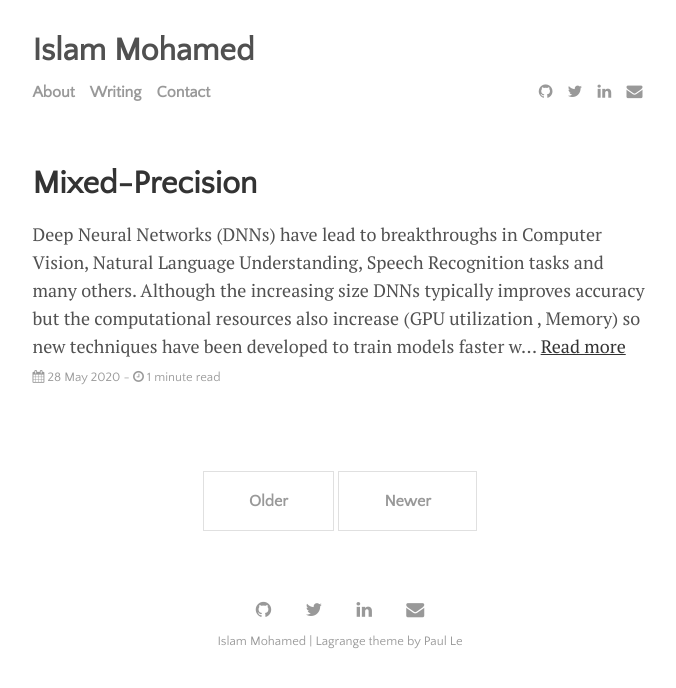
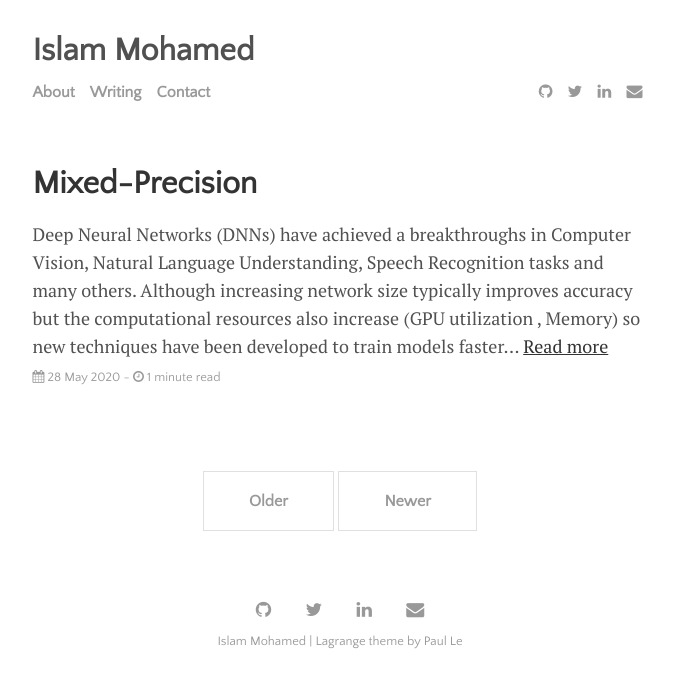
Before and after one commit to IslamMohamedMosaad/IslamMohamedMosaad.github.io, a Jekyll site: the page built from index.html, in a window 1280 px wide. Shown: the top 688 px of the page, without its empty margins (300-976 px from the left). Built offline with Jekyll 4.4.1, drawn with Linux system fonts in a browser that asks for light colours; the list of posts is cut into pages by our own code.

Commit message:
Update 2020-05-28-Mixed-Precision Training.md

```diff
--- a/_posts/2020-05-28-Mixed-Precision Training.md
+++ b/_posts/2020-05-28-Mixed-Precision Training.md
@@ -5,9 +5,9 @@ permalink: 404.html
 ---
 
 
-Deep Neural Networks (DNNs) have lead to breakthroughs in Computer Vision, Natural Language Understanding, Speech Recognition tasks and many others.
+Deep Neural Networks (DNNs) have achieved a breakthroughs in Computer Vision, Natural Language Understanding, Speech Recognition tasks and many others.
 
-Although the increasing size DNNs typically improves accuracy but the computational resources also increase (GPU utilization , Memory) so new techniques have been developed to train models faster without losing accuracy or modifying the network hyper-parameters.
+Although increasing network size typically improves accuracy but the computational resources also increase (GPU utilization , Memory) so new techniques have been developed to train models faster without losing accuracy or modifying the network hyper-parameters.
 
 In neural nets, all the computations are done in single precision floating point but by lowering the required memory will be enabled to train larger models or train with larger minibatches.
 
```
